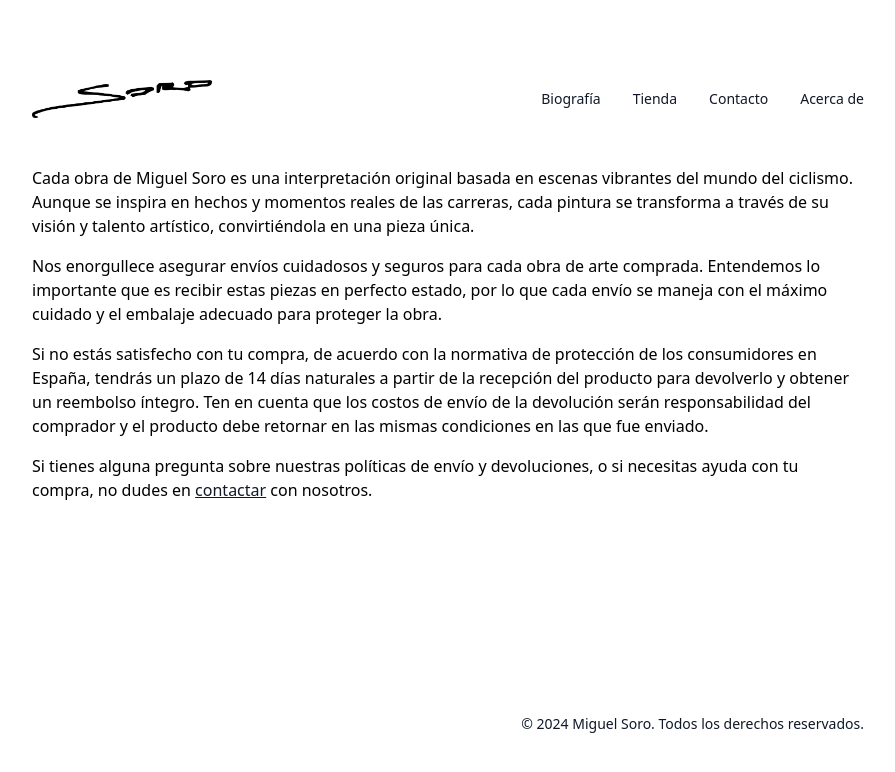
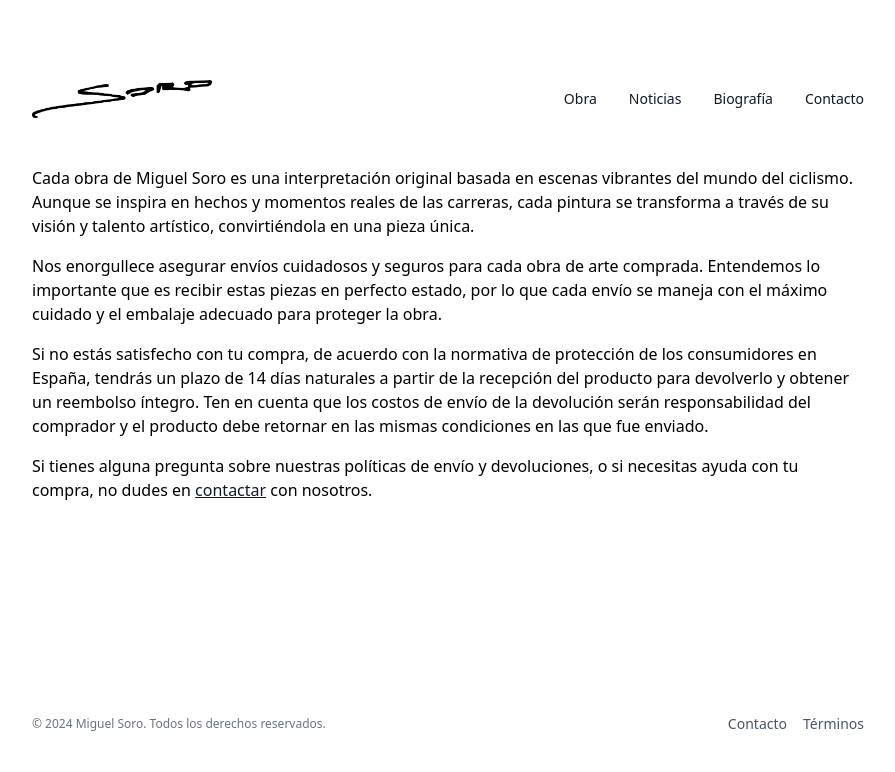
Before and after one commit to vigosan/miguelsoro-com, a Next.js app: page /terms in a window 1280 px wide. Shown: the top 772 px of the page, without its empty margins (192-1087 px from the left). Built offline with nearby package versions, Linux system fonts and the light colour scheme.

Commit message:
Reorganize content

```diff
--- a/components/Footer.tsx
+++ b/components/Footer.tsx
@@ -1,11 +1,36 @@
+import { cn } from "@/utils/cn";
+
+const navigation = [
+  { name: "Contacto", href: "/contact" },
+  { name: "Términos", href: "/terms" },
+];
+
 export function Footer({ className }: { className?: string }) {
   const year = new Date().getFullYear();
 
   return (
-    <footer className={className}>
-      <p className="text-center text-sm leading-6 text-gray-900 lg:text-right">
-        &copy; {year} Miguel Soro. Todos los derechos reservados.
-      </p>
+    <footer
+      className={cn(
+        "flex items-center flex-col lg:flex-row lg:justify-between flex-col-reverse",
+        className,
+      )}
+    >
+      <div>
+        <p className="text-center text-xs leading-6 text-gray-500 lg:text-right">
+          &copy; {year} Miguel Soro. Todos los derechos reservados.
+        </p>
+      </div>
+      <div className="flex gap-4">
+        {navigation.map((item) => (
+          <a
+            key={item.name}
+            href={item.href}
+            className="text-sm leading-6 text-gray-600 hover:text-gray-899"
+          >
+            {item.name}
+          </a>
+        ))}
+      </div>
     </footer>
   );
 }
--- a/components/Header.tsx
+++ b/components/Header.tsx
@@ -5,10 +5,10 @@ import { Bars3Icon, XMarkIcon } from "@heroicons/react/24/outline";
 import { Dialog } from "@headlessui/react";
 
 const navigation = [
+  { name: "Obra", href: "/" },
+  { name: "Noticias", href: "/news" },
   { name: "Biografía", href: "/biography" },
-  { name: "Tienda", href: "/" },
   { name: "Contacto", href: "/contact" },
-  { name: "Acerca de", href: "/terms" },
 ];
 
 export function Header() {
--- a/pages/biography.tsx
+++ b/pages/biography.tsx
@@ -34,19 +34,6 @@ export default function AboutPage() {
           retratando a los grandes héroes de este deporte y evocando momentos
           célebres de la historia del ciclismo.
         </p>
-        <div className="flex flex-col gap-2 lg:gap-1">
-          <video controls className="aspect-video h-auto w-full">
-            <source src="/videos/tve1.mp4" type="video/mp4" />
-            <source src="/videos/tve1.ogg" type="video/ogg" />
-            Your browser does not support the video tag.
-          </video>
-          <a
-            className="text-center text-xs lg:text-right"
-            href="https://www.rtve.es/play/videos/telediario-1/exposicion-miguel-soro-pone-acento-espanol-homenaje-pau-vencedores-espanoles-del-tour/5377156/"
-          >
-            fuente rtve
-          </a>
-        </div>
         <p>
           La pasión de Miguel por el ciclismo va más allá de las ruedas y los
           pedales y se ha convertido en su tema artístico principal. Siendo
--- /dev/null
+++ b/pages/news.tsx
@@ -0,0 +1,24 @@
+import Image from "next/image";
+import { Layout } from "@/components/Layout";
+
+export default function NewsPage() {
+  return (
+    <Layout>
+      <div className="flex flex-col gap-4">
+        <div className="flex flex-col gap-2 lg:gap-1">
+          <video controls className="aspect-video h-auto w-full">
+            <source src="/videos/tve1.mp4" type="video/mp4" />
+            <source src="/videos/tve1.ogg" type="video/ogg" />
+            Your browser does not support the video tag.
+          </video>
+          <a
+            className="text-center text-xs lg:text-right"
+            href="https://www.rtve.es/play/videos/telediario-1/exposicion-miguel-soro-pone-acento-espanol-homenaje-pau-vencedores-espanoles-del-tour/5377156/"
+          >
+            fuente rtve
+          </a>
+        </div>
+      </div>
+    </Layout>
+  );
+}
```
